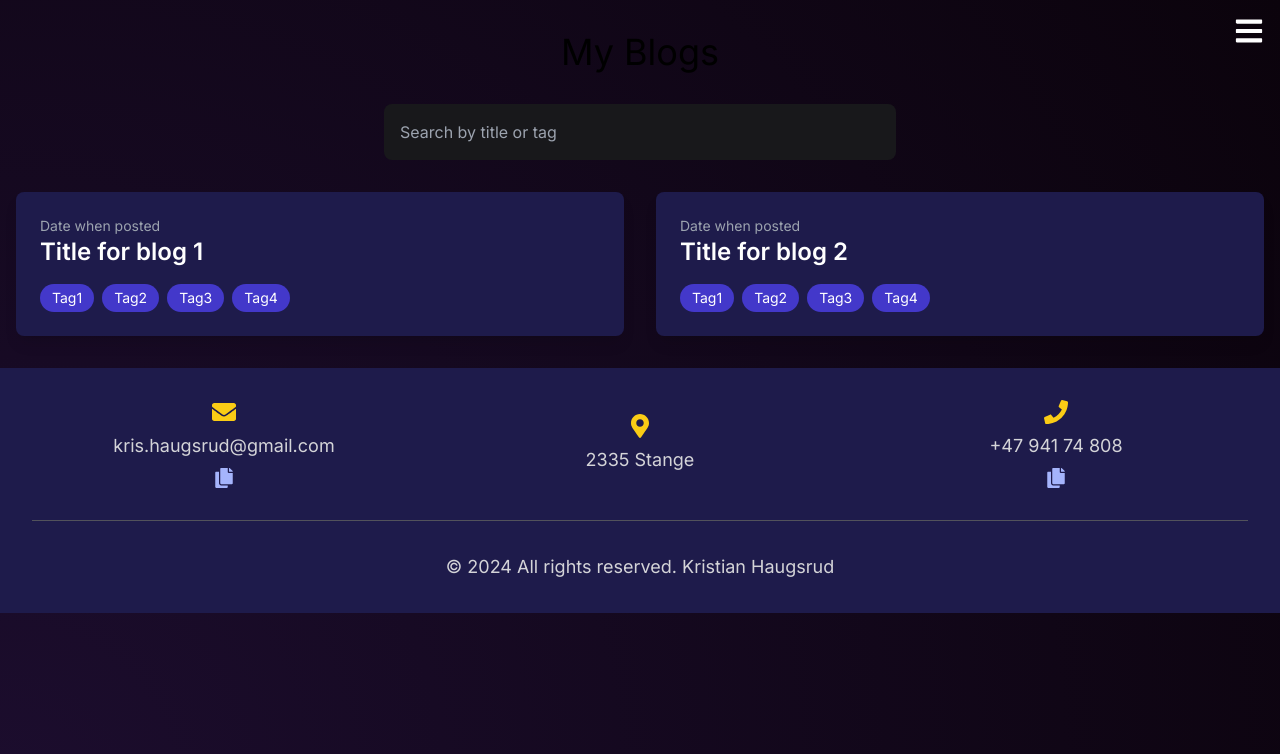
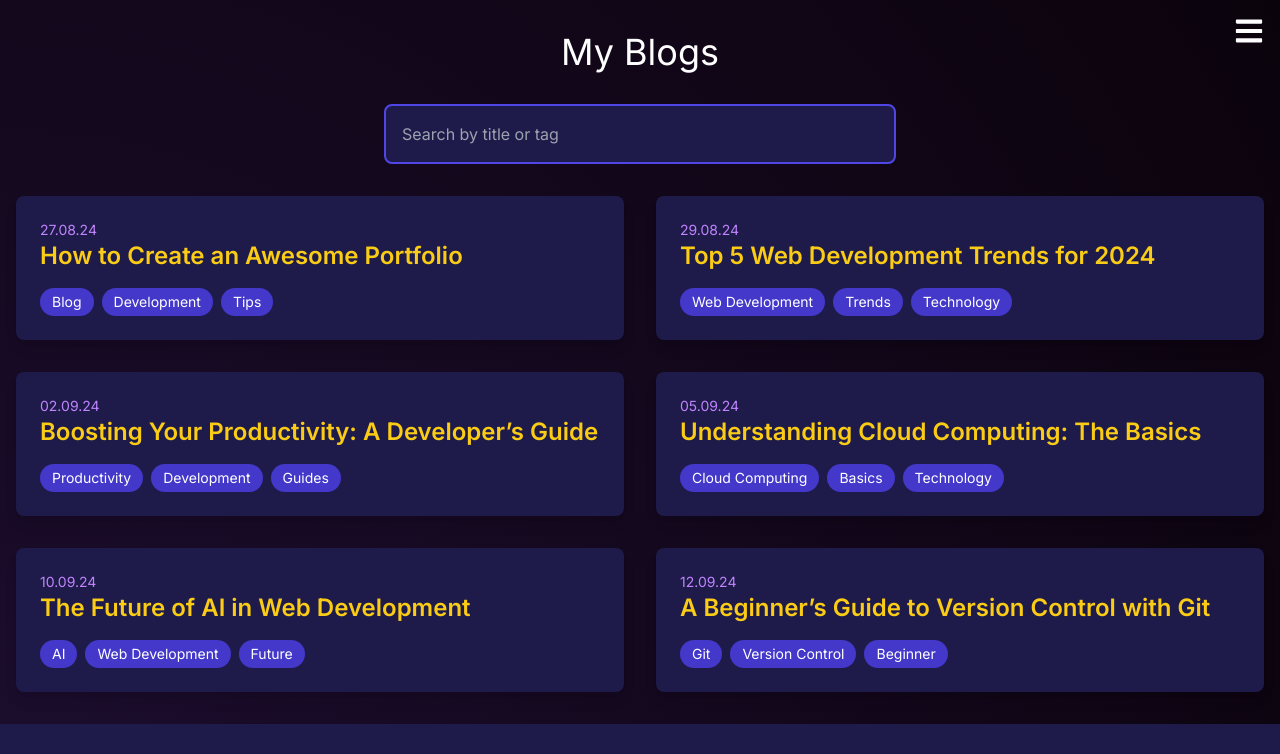
Before and after one commit to Konge5678/Portfolio, a Next.js app: page /Blogs in a window 1280 px wide. Shown: the top 754 px of the page. Built offline with nearby package versions, Linux system fonts and the light colour scheme.

Commit message:
Style changes to the blog section

```diff
--- a/src/components/AboutText.tsx
+++ b/src/components/AboutText.tsx
@@ -2,19 +2,18 @@ export default function AboutText() {
   return (
     <div className=" flex flex-wrap justify-center mb-20 lg:w-[600px] ">
       <p className="text-white lg:w-[600px] text-center lg:text-left text-xl ">
-        "Lorem ipsum dolor sit amet, consectetur adipiscing elit, sed do eiusmod
-        tempor incididunt ut labore et dolore magna aliqua. Ut enim ad minim
-        veniam, quis nostrud exercitation ullamco laboris nisi ut aliquip ex ea
-        commodo consequat. Duis aute irure dolor in reprehenderit in voluptate
-        velit esse cillum dolore eu fugiat nulla pariatur. Excepteur sint b
-        occaecat cupidatat non proident, sunt in culpa qui officia deserunt
-        mollit anim id est laborum." "Lorem ipsum dolor sit amet, consectetur
-        adipiscing elit, sed do eiusmod tempor incididunt ut labore et dolore
-        magna aliqua. Ut enim ad minim veniam, quis nostrud exercitation ullamco
-        laboris nisi ut aliquip ex ea commodo consequat. Duis aute irure dolor
-        in reprehenderit in voluptate velit esse cillum dolore eu fugiat nulla
-        pariatur. Excepteur sint occaecat cupidatat non proident, sunt in culpa
-        qui officia deserunt mollit anim id est laborum."
+      My name is Kristian Haugsrud, and I am passionate about both personal growth and professional development.
+      Currently, I work as a Junior Consultant at Inmeta, where I am dedicated to expanding my knowledge and skills in IT development,
+      as I pursue my certification in this field.
+        <br />
+        <br />
+      Beyond my professional life, I love to strength training, which not only keeps me physically
+       fit but also sharpens my discipline and focus. Gaming is another interest of mine, offering a great blend of
+        creativity and strategy that I find both challenging and rewarding. I also value spending quality time with friends, which keeps me grounded and balanced.
+        <br /> <br />
+
+      I am always eager to learn new technologies and constantly seek opportunities to better myself, both in my career and personal life.
+       I believe that continuous improvement is key to success, and I strive to embody this philosophy every day.
       </p>
     </div>
   );
--- a/src/components/Blog/BlogCard.tsx
+++ b/src/components/Blog/BlogCard.tsx
@@ -11,11 +11,11 @@ interface BlogCardProps {
 export default function BlogCard({ title, date, tags, onClick }: BlogCardProps) {
   return (
     <div
-      className="p-6 bg-indigo-950 text-white rounded-lg shadow-lg hover:bg-indigo-900 transition-colors duration-300 cursor-pointer"
+      className="p-6 bg-indigo-950 text-yellow-400 hover:text-yellow-500 rounded-lg shadow-lg hover:bg-indigo-900 transition-colors duration-300 cursor-pointer"
       onClick={onClick}
     >
       <div className="mb-4">
-        <p className="text-sm text-gray-400">{date}</p>
+        <p className="text-sm text-purple-400">{date}</p>
         <h2 className="text-2xl font-semibold">{title}</h2>
       </div>
       <div className="flex flex-wrap gap-2">
--- a/src/components/Blog/BlogPage.tsx
+++ b/src/components/Blog/BlogPage.tsx
@@ -12,19 +12,48 @@ export default function BlogPage() {
 
   const blogs = [
     {
-      id: 1,
-      title: 'Title for blog 1',
-      date: 'Date when posted',
-      tags: ['Tag1', 'Tag2', 'Tag3', 'Tag4'],
-      link: '/blog/1',
-    },
-    {
-      id: 2,
-      title: 'Title for blog 2',
-      date: 'Date when posted',
-      tags: ['Tag1', 'Tag2', 'Tag3', 'Tag4'],
-      link: '/blog/2',
-    },
+        id: 1,
+        title: 'How to Create an Awesome Portfolio',
+        date: '27.08.24',
+        tags: ['Blog', 'Development', 'Tips'],
+        link: '/Blogs/1',
+      },
+      {
+        id: 2,
+        title: 'Top 5 Web Development Trends for 2024',
+        date: '29.08.24',
+        tags: ['Web Development', 'Trends', 'Technology'],
+        link: '/Blogs/2',
+      },
+      {
+        id: 3,
+        title: 'Boosting Your Productivity: A Developer’s Guide',
+        date: '02.09.24',
+        tags: ['Productivity', 'Development', 'Guides'],
+        link: '/Blogs/3',
+      },
+      {
+        id: 4,
+        title: 'Understanding Cloud Computing: The Basics',
+        date: '05.09.24',
+        tags: ['Cloud Computing', 'Basics', 'Technology'],
+        link: '/Blogs/4',
+      },
+      {
+        id: 5,
+        title: 'The Future of AI in Web Development',
+        date: '10.09.24',
+        tags: ['AI', 'Web Development', 'Future'],
+        link: '/Blogs/5',
+      },
+      {
+        id: 6,
+        title: 'A Beginner’s Guide to Version Control with Git',
+        date: '12.09.24',
+        tags: ['Git', 'Version Control', 'Beginner'],
+        link: '/Blogs/6',
+      },
+
   ];
 
   const filteredBlogs = blogs.filter(blog =>
@@ -34,7 +63,7 @@ export default function BlogPage() {
 
   return (
     <div className="container mx-auto py-8 px-4">
-      <h1 className="text-center text-4xl mb-8">My Blogs</h1>
+      <h1 className="text-center text-4xl text-white mb-8">My Blogs</h1>
       <SearchBar searchQuery={searchQuery} setSearchQuery={setSearchQuery} />
       <BlogPageLayout>
         {filteredBlogs.length > 0 ? (
--- a/src/components/Blog/SearchBar.tsx
+++ b/src/components/Blog/SearchBar.tsx
@@ -13,7 +13,7 @@ export default function SearchBar({ searchQuery, setSearchQuery }: SearchBarProp
         placeholder="Search by title or tag"
         value={searchQuery}
         onChange={e => setSearchQuery(e.target.value)}
-        className="p-4 w-full max-w-lg bg-zinc-900 text-white rounded-lg outline-none focus:border-yellow-300"
+        className="p-4 w-full max-w-lg bg-indigo-950 border-2 border-indigo-600 text-yellow-400 rounded-lg outline-none focus:border-indigo-500 transition-colors duration-200"
       />
     </div>
   );
```
